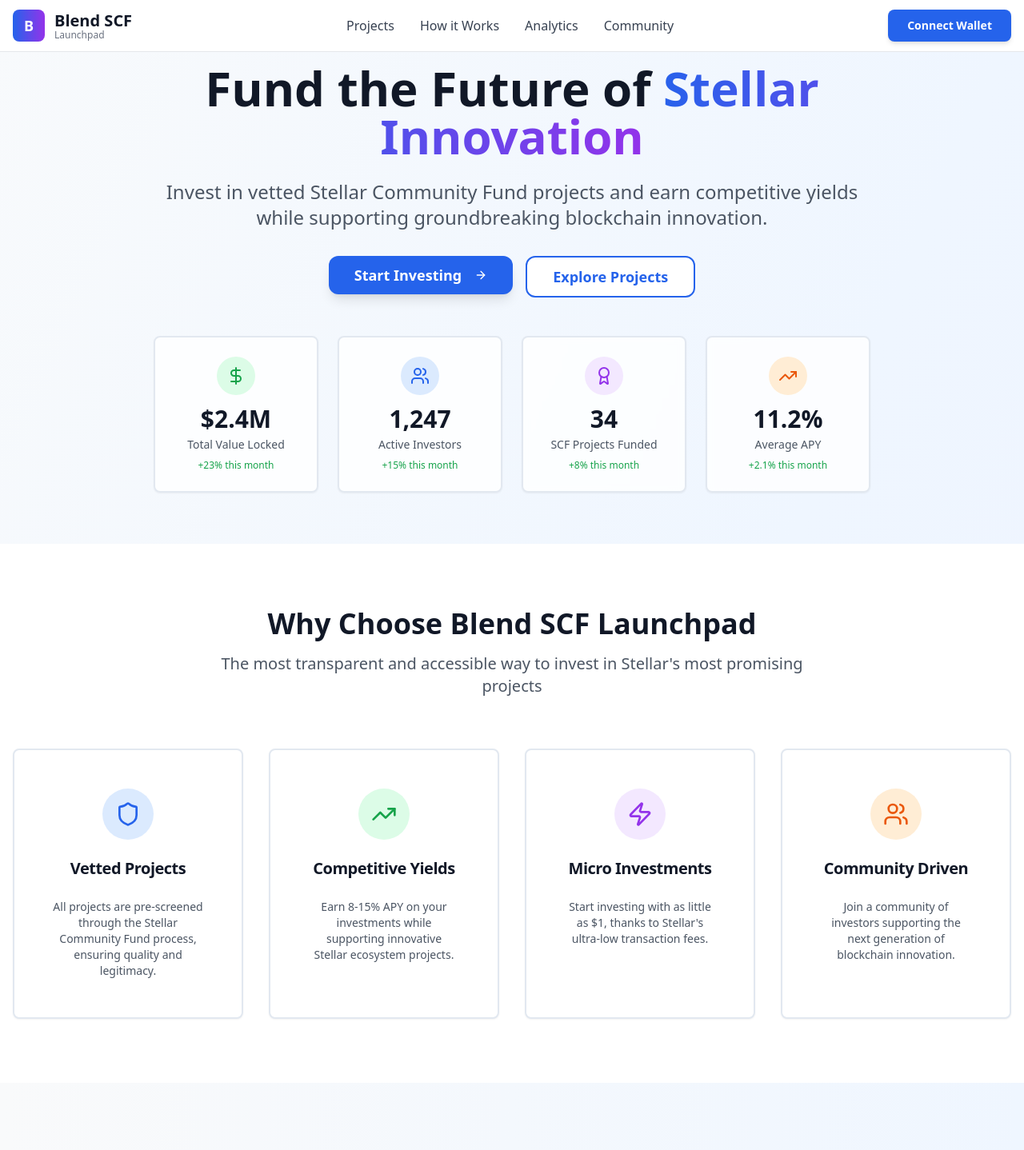
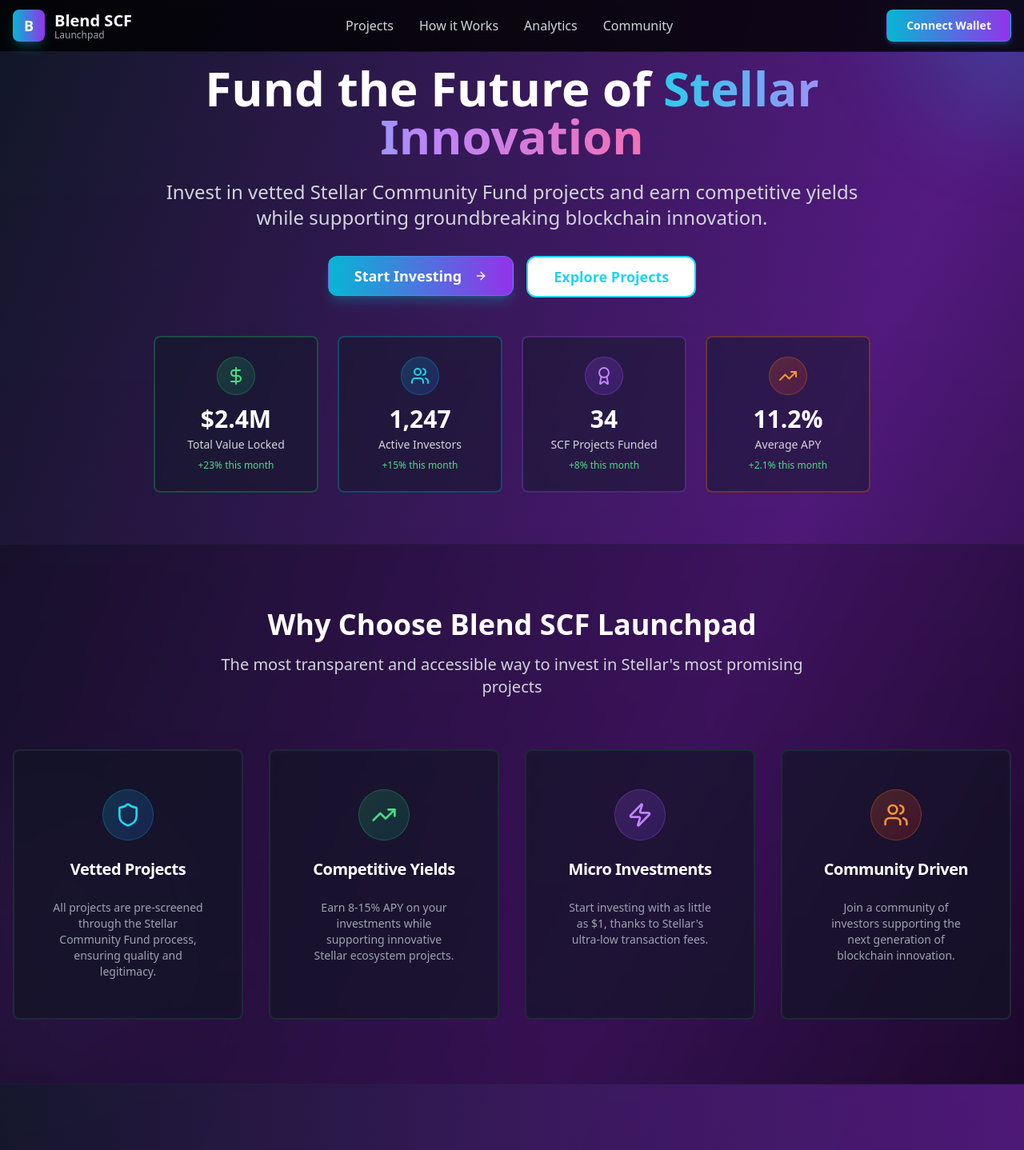
Before and after one commit to tmanas06/stellar-blend-launchpad, a React (Vite) app: page / in a window 1280 px wide. Shown: the top 1438 px of the page at 80% size. Built offline with nearby package versions, Linux system fonts and the light colour scheme.

Commit message:
Refactor: Apply futuristic theme
Change the background to dark with neon colors for a futuristic look.

```diff
--- a/src/components/Navigation.tsx
+++ b/src/components/Navigation.tsx
@@ -13,32 +13,32 @@ const Navigation = ({ connectedWallet, onConnectWallet }: NavigationProps) => {
   const [mobileMenuOpen, setMobileMenuOpen] = useState(false);
 
   return (
-    <nav className="fixed top-0 left-0 right-0 z-50 bg-white/95 backdrop-blur-sm border-b border-gray-200">
+    <nav className="fixed top-0 left-0 right-0 z-50 bg-black/80 backdrop-blur-md border-b border-gray-800/50">
       <div className="max-w-7xl mx-auto px-4">
         <div className="flex items-center justify-between h-16">
           {/* Logo */}
           <div className="flex items-center space-x-3">
-            <div className="w-10 h-10 bg-gradient-to-r from-blue-600 to-purple-600 rounded-lg flex items-center justify-center">
+            <div className="w-10 h-10 bg-gradient-to-r from-cyan-500 to-purple-600 rounded-lg flex items-center justify-center shadow-lg shadow-cyan-500/25">
               <span className="text-white font-bold text-lg">B</span>
             </div>
             <div>
-              <h1 className="text-xl font-bold text-gray-900">Blend SCF</h1>
-              <p className="text-xs text-gray-500 -mt-1">Launchpad</p>
+              <h1 className="text-xl font-bold text-white">Blend SCF</h1>
+              <p className="text-xs text-gray-400 -mt-1">Launchpad</p>
             </div>
           </div>
 
           {/* Desktop Navigation */}
           <div className="hidden md:flex items-center space-x-8">
-            <a href="#" className="text-gray-700 hover:text-blue-600 font-medium transition-colors">
+            <a href="#" className="text-gray-300 hover:text-cyan-400 font-medium transition-colors">
               Projects
             </a>
-            <a href="#" className="text-gray-700 hover:text-blue-600 font-medium transition-colors">
+            <a href="#" className="text-gray-300 hover:text-cyan-400 font-medium transition-colors">
               How it Works
             </a>
-            <a href="#" className="text-gray-700 hover:text-blue-600 font-medium transition-colors">
+            <a href="#" className="text-gray-300 hover:text-cyan-400 font-medium transition-colors">
               Analytics
             </a>
-            <a href="#" className="text-gray-700 hover:text-blue-600 font-medium transition-colors">
+            <a href="#" className="text-gray-300 hover:text-cyan-400 font-medium transition-colors">
               Community
             </a>
           </div>
@@ -47,23 +47,23 @@ const Navigation = ({ connectedWallet, onConnectWallet }: NavigationProps) => {
           <div className="hidden md:flex items-center space-x-4">
             {connectedWallet && (
               <>
-                <Button variant="ghost" size="sm" className="relative">
+                <Button variant="ghost" size="sm" className="relative text-gray-300 hover:text-cyan-400 hover:bg-gray-800/50">
                   <Search className="h-4 w-4" />
                 </Button>
-                <Button variant="ghost" size="sm" className="relative">
+                <Button variant="ghost" size="sm" className="relative text-gray-300 hover:text-cyan-400 hover:bg-gray-800/50">
                   <Bell className="h-4 w-4" />
                   <Badge className="absolute -top-1 -right-1 w-2 h-2 p-0 bg-red-500"></Badge>
                 </Button>
-                <div className="flex items-center space-x-3 px-3 py-2 bg-green-50 rounded-lg border border-green-200">
-                  <div className="w-2 h-2 bg-green-500 rounded-full"></div>
-                  <span className="text-sm font-medium text-green-700">GDAI...X7K9</span>
+                <div className="flex items-center space-x-3 px-3 py-2 bg-green-500/20 rounded-lg border border-green-500/30 backdrop-blur-sm">
+                  <div className="w-2 h-2 bg-green-400 rounded-full animate-pulse"></div>
+                  <span className="text-sm font-medium text-green-400">GDAI...X7K9</span>
                 </div>
               </>
             )}
             {!connectedWallet && (
               <Button
                 onClick={onConnectWallet}
-                className="bg-blue-600 hover:bg-blue-700 text-white font-semibold px-6 py-2 rounded-lg shadow-md hover:shadow-lg transition-all duration-300"
+                className="bg-gradient-to-r from-cyan-500 to-purple-600 hover:from-cyan-400 hover:to-purple-500 text-white font-semibold px-6 py-2 rounded-lg shadow-md shadow-cyan-500/25 hover:shadow-lg hover:shadow-cyan-500/30 transition-all duration-300 border border-cyan-400/30"
               >
                 Connect Wallet
               </Button>
@@ -76,6 +76,7 @@ const Navigation = ({ connectedWallet, onConnectWallet }: NavigationProps) => {
               variant="ghost"
               size="sm"
               onClick={() => setMobileMenuOpen(!mobileMenuOpen)}
+              className="text-gray-300 hover:text-cyan-400 hover:bg-gray-800/50"
             >
               {mobileMenuOpen ? <X className="h-6 w-6" /> : <Menu className="h-6 w-6" />}
             </Button>
@@ -84,24 +85,24 @@ const Navigation = ({ connectedWallet, onConnectWallet }: NavigationProps) => {
 
         {/* Mobile Navigation */}
         {mobileMenuOpen && (
-          <div className="md:hidden border-t border-gray-200 py-4">
+          <div className="md:hidden border-t border-gray-800/50 py-4 bg-black/90 backdrop-blur-md">
             <div className="flex flex-col space-y-4">
-              <a href="#" className="text-gray-700 hover:text-blue-600 font-medium px-2 py-1">
+              <a href="#" className="text-gray-300 hover:text-cyan-400 font-medium px-2 py-1">
                 Projects
               </a>
-              <a href="#" className="text-gray-700 hover:text-blue-600 font-medium px-2 py-1">
+              <a href="#" className="text-gray-300 hover:text-cyan-400 font-medium px-2 py-1">
                 How it Works
               </a>
-              <a href="#" className="text-gray-700 hover:text-blue-600 font-medium px-2 py-1">
+              <a href="#" className="text-gray-300 hover:text-cyan-400 font-medium px-2 py-1">
                 Analytics
               </a>
-              <a href="#" className="text-gray-700 hover:text-blue-600 font-medium px-2 py-1">
+              <a href="#" className="text-gray-300 hover:text-cyan-400 font-medium px-2 py-1">
                 Community
               </a>
               {!connectedWallet && (
                 <Button
                   onClick={onConnectWallet}
-                  className="bg-blue-600 hover:bg-blue-700 text-white font-semibold mx-2 mt-4"
+                  className="bg-gradient-to-r from-cyan-500 to-purple-600 hover:from-cyan-400 hover:to-purple-500 text-white font-semibold mx-2 mt-4 shadow-md shadow-cyan-500/25"
                 >
                   Connect Wallet
                 </Button>
--- a/src/components/StatsSection.tsx
+++ b/src/components/StatsSection.tsx
@@ -9,50 +9,54 @@ const StatsSection = () => {
       value: "$2.4M",
       label: "Total Value Locked",
       change: "+23%",
-      bgColor: "bg-green-100",
-      iconColor: "text-green-600"
+      bgColor: "bg-gradient-to-br from-green-500/20 to-emerald-600/20",
+      iconColor: "text-green-400",
+      borderColor: "border-green-500/30"
     },
     {
       icon: Users,
       value: "1,247",
       label: "Active Investors",
       change: "+15%",
-      bgColor: "bg-blue-100",
-      iconColor: "text-blue-600"
+      bgColor: "bg-gradient-to-br from-cyan-500/20 to-blue-600/20",
+      iconColor: "text-cyan-400",
+      borderColor: "border-cyan-500/30"
     },
     {
       icon: Award,
       value: "34",
       label: "SCF Projects Funded",
       change: "+8%",
-      bgColor: "bg-purple-100",
-      iconColor: "text-purple-600"
+      bgColor: "bg-gradient-to-br from-purple-500/20 to-violet-600/20",
+      iconColor: "text-purple-400",
+      borderColor: "border-purple-500/30"
     },
     {
       icon: TrendingUp,
       value: "11.2%",
       label: "Average APY",
       change: "+2.1%",
-      bgColor: "bg-orange-100",
-      iconColor: "text-orange-600"
+      bgColor: "bg-gradient-to-br from-orange-500/20 to-red-600/20",
+      iconColor: "text-orange-400",
+      borderColor: "border-orange-500/30"
     }
   ];
 
   return (
     <div className="grid grid-cols-2 md:grid-cols-4 gap-4 md:gap-6 max-w-4xl mx-auto">
       {stats.map((stat, index) => (
-        <Card key={index} className="bg-white/80 backdrop-blur-sm border-2 hover:border-blue-200 transition-all duration-300 hover:shadow-lg">
+        <Card key={index} className={`bg-gray-900/50 backdrop-blur-sm border-2 ${stat.borderColor} hover:border-opacity-80 transition-all duration-300 hover:shadow-lg hover:shadow-${stat.iconColor.split('-')[1]}-500/20`}>
           <CardContent className="p-4 md:p-6 text-center">
-            <div className={`mx-auto w-12 h-12 ${stat.bgColor} rounded-full flex items-center justify-center mb-3`}>
+            <div className={`mx-auto w-12 h-12 ${stat.bgColor} border ${stat.borderColor} rounded-full flex items-center justify-center mb-3`}>
               <stat.icon className={`h-6 w-6 ${stat.iconColor}`} />
             </div>
-            <div className="text-2xl md:text-3xl font-bold text-gray-900 mb-1">
+            <div className="text-2xl md:text-3xl font-bold text-white mb-1">
               {stat.value}
             </div>
-            <div className="text-sm text-gray-600 mb-2">
+            <div className="text-sm text-gray-300 mb-2">
               {stat.label}
             </div>
-            <div className="text-xs text-green-600 font-medium">
+            <div className="text-xs text-green-400 font-medium">
               {stat.change} this month
             </div>
           </CardContent>
--- a/src/pages/Index.tsx
+++ b/src/pages/Index.tsx
@@ -66,24 +66,33 @@ const Index = () => {
   };
 
   return (
-    <div className="min-h-screen bg-gradient-to-br from-slate-50 via-blue-50 to-indigo-50">
+    <div className="min-h-screen bg-gradient-to-br from-gray-900 via-purple-900 to-black relative overflow-hidden">
+      {/* Animated background elements */}
+      <div className="absolute inset-0 overflow-hidden">
+        <div className="absolute -top-40 -right-40 w-80 h-80 bg-cyan-500/20 rounded-full blur-3xl animate-pulse"></div>
+        <div className="absolute top-1/3 -left-40 w-96 h-96 bg-purple-500/20 rounded-full blur-3xl animate-pulse delay-1000"></div>
+        <div className="absolute bottom-1/3 right-1/3 w-64 h-64 bg-pink-500/20 rounded-full blur-3xl animate-pulse delay-2000"></div>
+        <div className="absolute inset-0 bg-gradient-to-t from-black/50 to-transparent"></div>
+      </div>
+
+      <div className="relative z-10">
         <Navigation connectedWallet={connectedWallet} onConnectWallet={handleConnectWallet} />
 
         {/* Hero Section */}
         <section className="pt-20 pb-16 px-4">
           <div className="max-w-7xl mx-auto text-center">
             <div className="max-w-4xl mx-auto">
-            <h1 className="text-5xl md:text-6xl font-bold text-gray-900 mb-6 leading-tight">
+              <h1 className="text-5xl md:text-6xl font-bold text-white mb-6 leading-tight">
                 Fund the Future of
-              <span className="text-transparent bg-clip-text bg-gradient-to-r from-blue-600 to-purple-600"> Stellar Innovation</span>
+                <span className="text-transparent bg-clip-text bg-gradient-to-r from-cyan-400 via-purple-400 to-pink-400 animate-pulse"> Stellar Innovation</span>
               </h1>
-            <p className="text-xl md:text-2xl text-gray-600 mb-8 leading-relaxed">
+              <p className="text-xl md:text-2xl text-gray-300 mb-8 leading-relaxed">
                 Invest in vetted Stellar Community Fund projects and earn competitive yields while supporting groundbreaking blockchain innovation.
               </p>
               <div className="flex flex-col sm:flex-row gap-4 justify-center mb-12">
                 <Button
                   size="lg"
-                className="bg-blue-600 hover:bg-blue-700 text-white px-8 py-6 text-lg font-semibold rounded-xl shadow-lg hover:shadow-xl transition-all duration-300 transform hover:scale-105"
+                  className="bg-gradient-to-r from-cyan-500 to-purple-600 hover:from-cyan-400 hover:to-purple-500 text-white px-8 py-6 text-lg font-semibold rounded-xl shadow-lg shadow-cyan-500/25 hover:shadow-xl hover:shadow-cyan-500/30 transition-all duration-300 transform hover:scale-105 border border-cyan-400/30"
                   onClick={handleConnectWallet}
                 >
                   Start Investing <ArrowRight className="ml-2 h-5 w-5" />
@@ -91,7 +100,7 @@ const Index = () => {
                 <Button
                   variant="outline"
                   size="lg"
-                className="border-2 border-blue-600 text-blue-600 hover:bg-blue-50 px-8 py-6 text-lg font-semibold rounded-xl transition-all duration-300"
+                  className="border-2 border-cyan-400 text-cyan-400 hover:bg-cyan-400/10 hover:text-cyan-300 px-8 py-6 text-lg font-semibold rounded-xl transition-all duration-300 backdrop-blur-sm"
                 >
                   Explore Projects
                 </Button>
@@ -103,67 +112,67 @@ const Index = () => {
         </section>
 
         {/* Key Features */}
-      <section className="py-20 px-4 bg-white">
+        <section className="py-20 px-4 bg-black/20 backdrop-blur-sm border-y border-gray-800/50">
           <div className="max-w-7xl mx-auto">
             <div className="text-center mb-16">
-            <h2 className="text-4xl font-bold text-gray-900 mb-4">Why Choose Blend SCF Launchpad</h2>
-            <p className="text-xl text-gray-600 max-w-3xl mx-auto">
+              <h2 className="text-4xl font-bold text-white mb-4">Why Choose Blend SCF Launchpad</h2>
+              <p className="text-xl text-gray-300 max-w-3xl mx-auto">
                 The most transparent and accessible way to invest in Stellar's most promising projects
               </p>
             </div>
 
             <div className="grid md:grid-cols-2 lg:grid-cols-4 gap-8">
-            <Card className="text-center p-6 border-2 hover:border-blue-200 transition-all duration-300 hover:shadow-lg">
+              <Card className="text-center p-6 border-2 border-gray-800 bg-gray-900/50 backdrop-blur-sm hover:border-cyan-500/50 transition-all duration-300 hover:shadow-lg hover:shadow-cyan-500/20">
                 <CardHeader>
-                <div className="mx-auto w-16 h-16 bg-blue-100 rounded-full flex items-center justify-center mb-4">
-                  <Shield className="h-8 w-8 text-blue-600" />
+                  <div className="mx-auto w-16 h-16 bg-gradient-to-br from-cyan-500/20 to-blue-600/20 border border-cyan-500/30 rounded-full flex items-center justify-center mb-4">
+                    <Shield className="h-8 w-8 text-cyan-400" />
                   </div>
-                <CardTitle className="text-xl text-gray-900">Vetted Projects</CardTitle>
+                  <CardTitle className="text-xl text-white">Vetted Projects</CardTitle>
                 </CardHeader>
                 <CardContent>
-                <CardDescription className="text-gray-600">
+                  <CardDescription className="text-gray-400">
                     All projects are pre-screened through the Stellar Community Fund process, ensuring quality and legitimacy.
                   </CardDescription>
                 </CardContent>
               </Card>
 
-            <Card className="text-center p-6 border-2 hover:border-blue-200 transition-all duration-300 hover:shadow-lg">
+              <Card className="text-center p-6 border-2 border-gray-800 bg-gray-900/50 backdrop-blur-sm hover:border-green-500/50 transition-all duration-300 hover:shadow-lg hover:shadow-green-500/20">
                 <CardHeader>
-                <div className="mx-auto w-16 h-16 bg-green-100 rounded-full flex items-center justify-center mb-4">
-                  <TrendingUp className="h-8 w-8 text-green-600" />
+                  <div className="mx-auto w-16 h-16 bg-gradient-to-br from-green-500/20 to-emerald-600/20 border border-green-500/30 rounded-full flex items-center justify-center mb-4">
+                    <TrendingUp className="h-8 w-8 text-green-400" />
                   </div>
-                <CardTitle className="text-xl text-gray-900">Competitive Yields</CardTitle>
+                  <CardTitle className="text-xl text-white">Competitive Yields</CardTitle>
                 </CardHeader>
                 <CardContent>
-                <CardDescription className="text-gray-600">
+                  <CardDescription className="text-gray-400">
                     Earn 8-15% APY on your investments while supporting innovative Stellar ecosystem projects.
                   </CardDescription>
                 </CardContent>
               </Card>
 
-            <Card className="text-center p-6 border-2 hover:border-blue-200 transition-all duration-300 hover:shadow-lg">
+              <Card className="text-center p-6 border-2 border-gray-800 bg-gray-900/50 backdrop-blur-sm hover:border-purple-500/50 transition-all duration-300 hover:shadow-lg hover:shadow-purple-500/20">
                 <CardHeader>
-                <div className="mx-auto w-16 h-16 bg-purple-100 rounded-full flex items-center justify-center mb-4">
-                  <Zap className="h-8 w-8 text-purple-600" />
+                  <div className="mx-auto w-16 h-16 bg-gradient-to-br from-purple-500/20 to-violet-600/20 border border-purple-500/30 rounded-full flex items-center justify-center mb-4">
+                    <Zap className="h-8 w-8 text-purple-400" />
                   </div>
-                <CardTitle className="text-xl text-gray-900">Micro Investments</CardTitle>
+                  <CardTitle className="text-xl text-white">Micro Investments</CardTitle>
                 </CardHeader>
                 <CardContent>
-                <CardDescription className="text-gray-600">
+                  <CardDescription className="text-gray-400">
                     Start investing with as little as $1, thanks to Stellar's ultra-low transaction fees.
                   </CardDescription>
                 </CardContent>
                 </Card>
 
-            <Card className="text-center p-6 border-2 hover:border-blue-200 transition-all duration-300 hover:shadow-lg">
+              <Card className="text-center p-6 border-2 border-gray-800 bg-gray-900/50 backdrop-blur-sm hover:border-orange-500/50 transition-all duration-300 hover:shadow-lg hover:shadow-orange-500/20">
                 <CardHeader>
-                <div className="mx-auto w-16 h-16 bg-orange-100 rounded-full flex items-center justify-center mb-4">
-                  <Users className="h-8 w-8 text-orange-600" />
+                  <div className="mx-auto w-16 h-16 bg-gradient-to-br from-orange-500/20 to-red-600/20 border border-orange-500/30 rounded-full flex items-center justify-center mb-4">
+                    <Users className="h-8 w-8 text-orange-400" />
                   </div>
-                <CardTitle className="text-xl text-gray-900">Community Driven</CardTitle>
+                  <CardTitle className="text-xl text-white">Community Driven</CardTitle>
                 </CardHeader>
                 <CardContent>
-                <CardDescription className="text-gray-600">
+                  <CardDescription className="text-gray-400">
                     Join a community of investors supporting the next generation of blockchain innovation.
                   </CardDescription>
                 </CardContent>
@@ -173,11 +182,11 @@ const Index = () => {
         </section>
 
         {/* Featured Projects */}
-      <section className="py-20 px-4 bg-gradient-to-r from-gray-50 to-blue-50">
+        <section className="py-20 px-4 bg-gradient-to-r from-gray-900/80 to-purple-900/80 backdrop-blur-sm">
           <div className="max-w-7xl mx-auto">
             <div className="text-center mb-16">
-            <h2 className="text-4xl font-bold text-gray-900 mb-4">Featured Investment Opportunities</h2>
-            <p className="text-xl text-gray-600 max-w-3xl mx-auto">
+              <h2 className="text-4xl font-bold text-white mb-4">Featured Investment Opportunities</h2>
+              <p className="text-xl text-gray-300 max-w-3xl mx-auto">
                 Discover high-potential projects from the Stellar Community Fund
               </p>
             </div>
@@ -192,7 +201,7 @@ const Index = () => {
               <Button
                 size="lg"
                 variant="outline"
-              className="border-2 border-blue-600 text-blue-600 hover:bg-blue-50 px-8 py-3 font-semibold rounded-xl"
+                className="border-2 border-cyan-400 text-cyan-400 hover:bg-cyan-400/10 hover:text-cyan-300 px-8 py-3 font-semibold rounded-xl backdrop-blur-sm"
               >
                 View All Projects <ArrowRight className="ml-2 h-5 w-5" />
               </Button>
@@ -201,7 +210,7 @@ const Index = () => {
         </section>
 
         {/* CTA Section */}
-      <section className="py-20 px-4 bg-gradient-to-r from-blue-600 to-purple-600">
+        <section className="py-20 px-4 bg-gradient-to-r from-cyan-600/80 to-purple-600/80 backdrop-blur-sm border-t border-gray-800/50">
           <div className="max-w-4xl mx-auto text-center text-white">
             <h2 className="text-4xl font-bold mb-6">Ready to Start Investing?</h2>
             <p className="text-xl mb-8 opacity-90">
@@ -209,7 +218,7 @@ const Index = () => {
             </p>
             <Button
               size="lg"
-            className="bg-white text-blue-600 hover:bg-gray-100 px-8 py-6 text-lg font-semibold rounded-xl shadow-lg hover:shadow-xl transition-all duration-300 transform hover:scale-105"
+              className="bg-white text-purple-600 hover:bg-gray-100 px-8 py-6 text-lg font-semibold rounded-xl shadow-lg hover:shadow-xl transition-all duration-300 transform hover:scale-105"
               onClick={handleConnectWallet}
             >
               Connect Your Wallet
@@ -218,17 +227,17 @@ const Index = () => {
         </section>
 
         {/* Footer */}
-      <footer className="py-12 px-4 bg-gray-900 text-white">
+        <footer className="py-12 px-4 bg-black border-t border-gray-800">
           <div className="max-w-7xl mx-auto">
             <div className="grid md:grid-cols-4 gap-8">
               <div>
-              <h3 className="text-xl font-bold mb-4">Blend SCF Launchpad</h3>
+                <h3 className="text-xl font-bold mb-4 text-white">Blend SCF Launchpad</h3>
                 <p className="text-gray-400">
                   Democratizing access to Stellar ecosystem investments through transparent, secure DeFi lending.
                 </p>
               </div>
               <div>
-              <h4 className="font-semibold mb-4">Platform</h4>
+                <h4 className="font-semibold mb-4 text-white">Platform</h4>
                 <ul className="space-y-2 text-gray-400">
                   <li>Projects</li>
                   <li>How it Works</li>
@@ -237,7 +246,7 @@ const Index = () => {
                 </ul>
               </div>
               <div>
-              <h4 className="font-semibold mb-4">Resources</h4>
+                <h4 className="font-semibold mb-4 text-white">Resources</h4>
                 <ul className="space-y-2 text-gray-400">
                   <li>Documentation</li>
                   <li>API Reference</li>
@@ -246,7 +255,7 @@ const Index = () => {
                 </ul>
               </div>
               <div>
-              <h4 className="font-semibold mb-4">Legal</h4>
+                <h4 className="font-semibold mb-4 text-white">Legal</h4>
                 <ul className="space-y-2 text-gray-400">
                   <li>Terms of Service</li>
                   <li>Privacy Policy</li>
@@ -261,6 +270,7 @@ const Index = () => {
           </div>
         </footer>
       </div>
+    </div>
   );
 };
 
```
Lines whose indentation alone changed are shown as unchanged.
